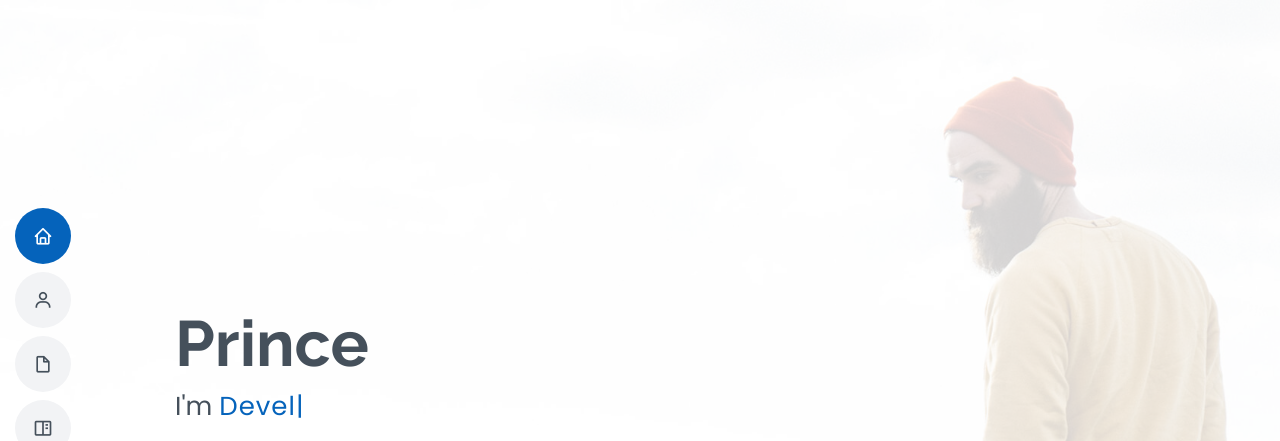
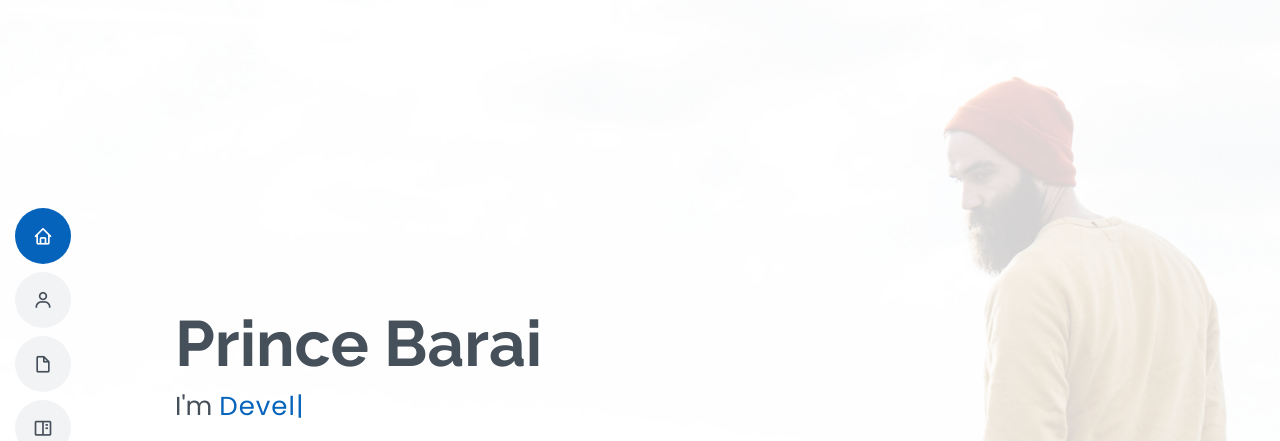
Before and after one commit to princebarai/portfolio, a plain HTML site: page index.html in a window 1280 px wide. Shown: the top 441 px of the page. Drawn offline with nearby package versions, Linux system fonts and the light colour scheme.

Commit message:
Update index.html

```diff
--- a/index.html
+++ b/index.html
@@ -59,7 +59,7 @@
   <!-- ======= Hero Section ======= -->
   <section id="hero" class="d-flex flex-column justify-content-center">
     <div class="container" data-aos="zoom-in" data-aos-delay="100">
-      <h1>Prince</h1>
+      <h1>Prince Barai</h1>
       <p>I'm <span class="typed" data-typed-items="Designer, Developer, Freelancer, Photographer"></span></p>
       <div class="social-links">
         <a href="#" class="twitter"><i class="bx bxl-twitter"></i></a>
```
